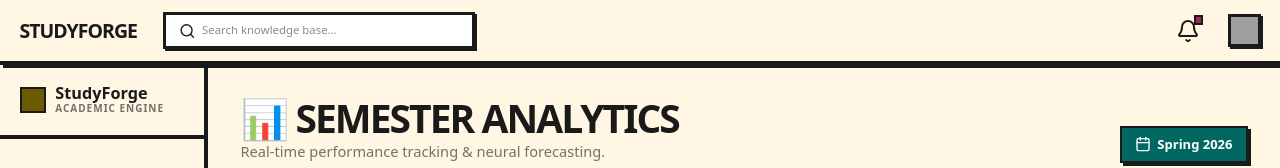
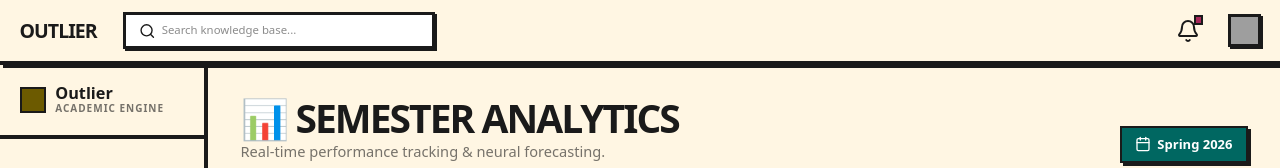
Before and after one commit to Mibrahim2003/My-dashboard, a React (Vite) app: page /analytics in a window 1280 px wide. Shown: the top 168 px of the page. Built offline with nearby package versions, Linux system fonts and the light colour scheme; no server answers; grey boxes are pictures that could not be loaded.

Commit message:
feat(ui): dynamic neo-brutalist landing page and rename to Outlier

```diff
--- a/src/components/LandingPage.tsx
+++ b/src/components/LandingPage.tsx
@@ -21,7 +21,7 @@ export const LandingPage = () => {
       {/* TopNavBar */}
       <nav className="fixed top-0 w-full z-50 border-b-4 border-ink bg-background flex justify-between items-center h-20 px-6 md:px-12 shadow-[3px_3px_0px_#1A1A1A]">
         <div className="text-2xl font-black text-ink uppercase tracking-tighter">
-          StudyForge
+          Outlier
         </div>
         <div className="hidden md:flex gap-8 items-center font-bold tracking-tighter uppercase text-sm">
           <a className="text-ink border-b-4 border-ink pb-1" href="#">Home</a>
@@ -162,7 +162,7 @@ export const LandingPage = () => {
       <footer className="bg-background border-t-4 border-ink w-full">
         <div className="flex flex-col md:flex-row justify-between items-center py-12 px-6 md:px-12 w-full gap-8">
           <div className="flex flex-col gap-4">
-            <div className="font-black text-3xl text-ink uppercase tracking-tighter">StudyForge</div>
+            <div className="font-black text-3xl text-ink uppercase tracking-tighter">Outlier</div>
             <p className="uppercase tracking-widest text-sm text-ink/60 font-bold">
               Built for students who want to win.
             </p>
@@ -173,7 +173,7 @@ export const LandingPage = () => {
             <a className="text-ink hover:text-secondary transition-colors" href="#">GitHub</a>
           </div>
           <div className="text-xs font-bold uppercase tracking-tighter text-ink/40">
-            © 2026 StudyForge Academic Systems. No soft corners allowed.
+            © 2026 Outlier Academic Systems. No soft corners allowed.
           </div>
         </div>
       </footer>
--- a/src/components/Layout.tsx
+++ b/src/components/Layout.tsx
@@ -63,7 +63,7 @@ export const Layout = ({ children }: { children: React.ReactNode }) => {
             {isSidebarOpen ? <X size={24} /> : <Menu size={24} />}
           </button>
           <Link to="/" className="text-2xl font-black uppercase tracking-tighter text-ink">
-            StudyForge
+            Outlier
           </Link>
           <div className="hidden md:flex items-center bg-white border-3 border-ink px-4 py-2 w-96 shadow-[2px_2px_0px_#1A1A1A]">
             <Search size={18} className="mr-2 text-ink" />
@@ -102,7 +102,7 @@ export const Layout = ({ children }: { children: React.ReactNode }) => {
             <div className="flex items-center gap-3">
               <div className="w-8 h-8 bg-primary border-2 border-ink"></div>
               <div>
-                <p className="text-xl font-black text-ink leading-none">StudyForge</p>
+                <p className="text-xl font-black text-ink leading-none">Outlier</p>
                 <p className="uppercase tracking-widest text-[10px] font-bold opacity-60">Academic Engine</p>
               </div>
             </div>
--- a/src/components/Onboarding.tsx
+++ b/src/components/Onboarding.tsx
@@ -44,7 +44,7 @@ export const Onboarding = () => {
       {/* Top Navigation Bar */}
       <nav className="fixed top-0 w-full z-50 border-b-4 border-ink bg-background flex justify-between items-center h-16 px-6 md:px-12">
         <div className="text-xl font-black text-ink uppercase tracking-tighter">
-          StudyForge
+          Outlier
         </div>
         <div className="flex items-center gap-4">
           <span className="bg-ink text-white px-3 py-1 text-xs font-black uppercase tracking-widest">
@@ -221,7 +221,7 @@ export const Onboarding = () => {
           <div>
             <h2 className="text-3xl font-black uppercase tracking-tighter mb-4 italic underline decoration-secondary decoration-4">The Forge Philosophy</h2>
             <p className="font-medium text-lg leading-relaxed">
-              We don't just track grades. We build academic empires. By defining your weightages now, StudyForge AI can predict your workload spikes and preemptively suggest focus blocks.
+              We don't just track grades. We build academic empires. By defining your weightages now, Outlier AI can predict your workload spikes and preemptively suggest focus blocks.
             </p>
           </div>
         </div>
--- a/src/context/StoreContext.tsx
+++ b/src/context/StoreContext.tsx
@@ -15,12 +15,12 @@ const StoreContext = createContext<StoreContextType | undefined>(undefined);
 
 export const StoreProvider: React.FC<{ children: React.ReactNode }> = ({ children }) => {
   // Initial demo data so the dashboard doesn't look empty for the first time
-  const [courses, setCourses] = useLocalStorage<Course[]>('studyforge-courses', [
+  const [courses, setCourses] = useLocalStorage<Course[]>('outlier-courses', [
     { id: '1', code: 'CS-201', name: 'Data Structures', credits: 3, gradeProgress: 88, color: 'bg-primary', grade: 'A', weightage: { quizzes: 15, assignments: 10, midterm: 30, final: 40, project: 5 } },
     { id: '2', code: 'EE-101', name: 'Circuit Theory', credits: 4, gradeProgress: 72, color: 'bg-secondary', grade: 'B+', weightage: { quizzes: 15, assignments: 10, midterm: 30, final: 40, project: 5 } },
   ]);
 
-  const [deadlines, setDeadlines] = useLocalStorage<Deadline[]>('studyforge-deadlines', [
+  const [deadlines, setDeadlines] = useLocalStorage<Deadline[]>('outlier-deadlines', [
     { id: '1', title: 'Quiz 2 — CS-201', course: 'CS-201', topic: 'Graph Algorithms', dueDate: 'Due Tomorrow', priority: 'urgent' },
   ]);
 
```
Also changed, not shown: 1 other file (tests, documents, lock files or other folders).
